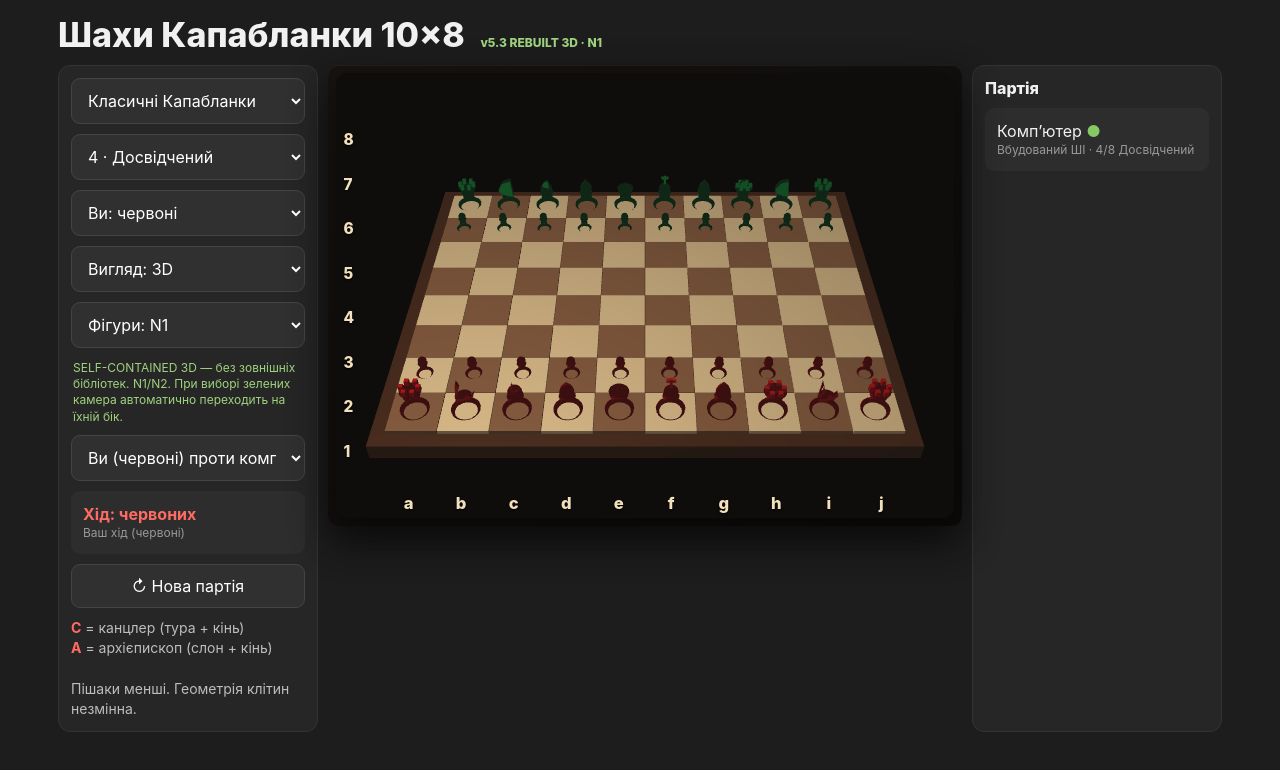
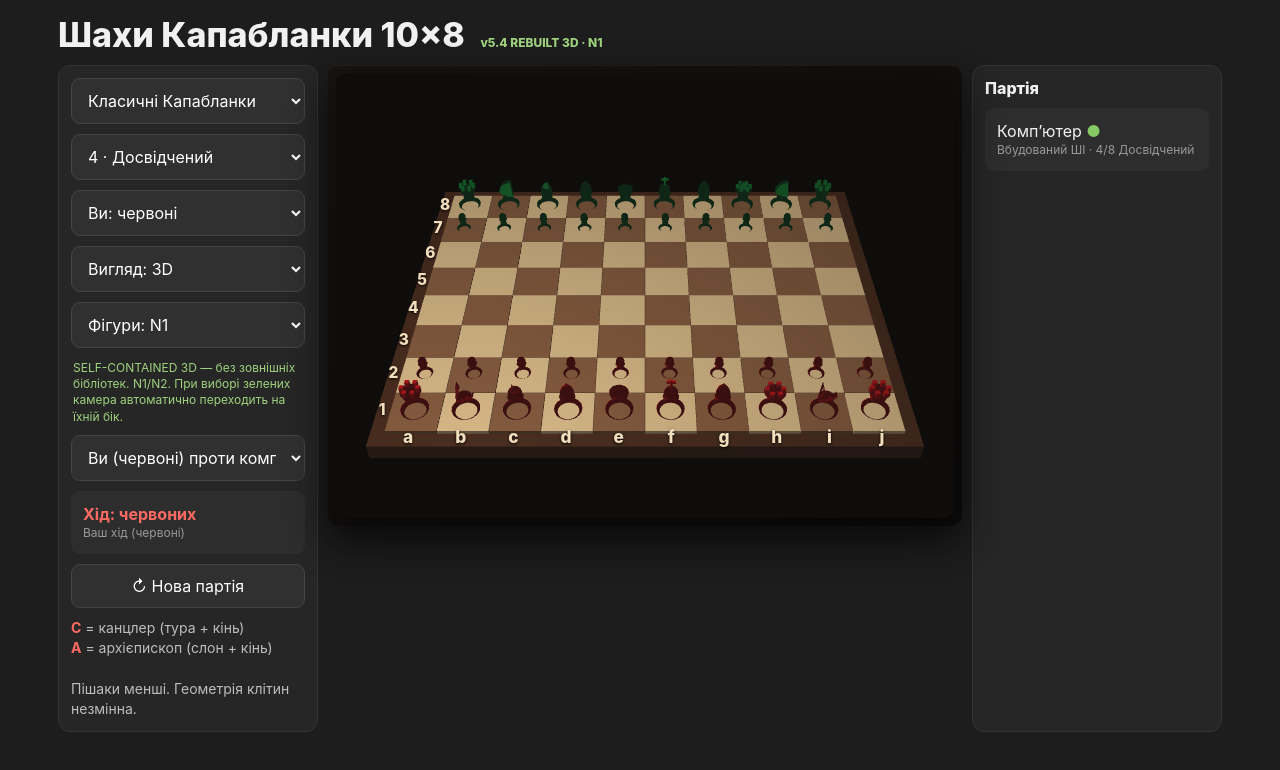
Before and after one commit to KrasnoZene68-star/capablanca-chess, a plain HTML site: page index.html in a window 1280 px wide. Drawn offline with Linux system fonts and the light colour scheme.

Commit message:
Add files via upload

```diff
--- a/index.html
+++ b/index.html
@@ -153,11 +153,25 @@ body.real3d .boardShell{
  #glSideCoords{left:.5%;top:12%;bottom:9%}
 }
 
+
+/* v5.4 — coordinate labels are projected with the board */
+#glCoordLayer{
+ position:absolute; inset:0; pointer-events:none; z-index:4;
+ font-weight:800; color:#f2dfbd;
+ text-shadow:0 1px 3px rgba(0,0,0,.95);
+}
+.glCoord{
+ position:absolute; transform:translate(-50%,-50%);
+ line-height:1; white-space:nowrap;
+}
+.glCoord.file{font-size:clamp(11px,1.35vw,18px)}
+.glCoord.rank{font-size:clamp(10px,1.2vw,16px)}
+
 </style>
 </head>
 <body>
 <div class="app">
- <div class="brand">Шахи Капабланки 10×8 <span class="badge">v5.3 REBUILT 3D · N1</span></div>
+ <div class="brand">Шахи Капабланки 10×8 <span class="badge">v5.4 REBUILT 3D · N1</span></div>
  <div class="layout">
   <aside class="panel left">
    <div class="controls">
@@ -233,8 +247,7 @@ body.real3d .boardShell{
    <div class="boardShell">
     <div id="glWrap">
       <canvas id="glBoard" aria-label="3D шахівниця Капабланки"></canvas>
-      <div id="glBottomCoords"></div>
-      <div id="glSideCoords"></div>
+      <div id="glCoordLayer" aria-hidden="true"></div>
       <div id="glFallback">3D недоступне на цьому пристрої — перемкніть «Вигляд: 2D».</div>
     </div>
     <div id="board" class="board">
@@ -380,7 +393,7 @@ const humanSideEl=document.getElementById("humanSide"), mobileHumanSide=document
 const viewModeEl=document.getElementById("viewMode"), mobileViewMode=document.getElementById("mobileViewMode");
 const pieceSetEl=document.getElementById("pieceSet"), mobilePieceSet=document.getElementById("mobilePieceSet");
 const glWrap=document.getElementById("glWrap"), glCanvas=document.getElementById("glBoard");
-const glBottomCoords=document.getElementById("glBottomCoords"), glSideCoords=document.getElementById("glSideCoords");
+const glCoordLayer=document.getElementById("glCoordLayer");
 const modeEl=document.getElementById("mode"), mobileMode=document.getElementById("mobileMode");
 const turnStatus=document.getElementById("turnStatus"), subStatus=document.getElementById("subStatus");
 const mobileTurn=document.getElementById("mobileTurn"), mobileState=document.getElementById("mobileState");
@@ -1217,7 +1230,7 @@ function resizeGL(){
  const r=glWrap.getBoundingClientRect(),dpr=Math.min(window.devicePixelRatio||1,1.6);
  const w=Math.max(320,Math.round(r.width*dpr)),h=Math.max(260,Math.round(r.height*dpr));
  if(glCanvas.width!==w||glCanvas.height!==h){glCanvas.width=w;glCanvas.height=h}
- GL.viewport(0,0,w,h);
+ GL.viewport(0,0,w,h); if(GLReady)requestAnimationFrame(updateProjectedCoordsGL);
 }
 function drawMesh(mesh,model,color){
  GL.bindBuffer(GL.ARRAY_BUFFER,mesh.pb);GL.vertexAttribPointer(aPos,3,GL.FLOAT,false,0,0);
@@ -1231,14 +1244,56 @@ function setupCameraGL(){
  projM=m4Perspective(29*Math.PI/180,glCanvas.width/glCanvas.height,.1,50);
  viewM=m4LookAt(eye,[0,.05,0],[0,1,0]);vpM=m4Mul(projM,viewM);invVPM=m4Inv(vpM);
  GL.uniform3fv(uEye,eye);GL.uniform3fv(uLight,[-4,10,6]);
- const files=flip?[...FILES].reverse():[...FILES];
- const ranks=flip?["1","2","3","4","5","6","7","8"]:["8","7","6","5","4","3","2","1"];
- glBottomCoords.innerHTML=files.map(x=>`<span>${x}</span>`).join("");
- glSideCoords.innerHTML=ranks.map(x=>`<span>${x}</span>`).join("");
+ updateProjectedCoordsGL();
 }
+
+function projectGLPoint(x,y,z){
+ const p=v4mul(vpM,[x,y,z,1]);
+ if(Math.abs(p[3])<1e-6)return null;
+ const nx=p[0]/p[3], ny=p[1]/p[3];
+ const rect=glWrap.getBoundingClientRect();
+ return {x:(nx*.5+.5)*rect.width,y:(1-(ny*.5+.5))*rect.height};
+}
+function updateProjectedCoordsGL(){
+ if(!glCoordLayer||!vpM)return;
+ glCoordLayer.innerHTML="";
+ const flip=humanSide()==="g";
+ const fileLabels=flip?[...FILES].reverse():[...FILES];
+ const rankLabels=flip?["1","2","3","4","5","6","7","8"]:["8","7","6","5","4","3","2","1"];
+
+ // Horizontal coordinates are anchored just outside the near 3D board edge.
+ const nearZ=flip?-4.18:4.18;
+ for(let i=0;i<10;i++){
+  const worldC=flip?9-i:i;
+  const p=projectGLPoint(worldC-4.5,.10,nearZ);
+  if(!p)continue;
+  const el=document.createElement("span");
+  el.className="glCoord file";
+  el.textContent=fileLabels[i];
+  el.style.left=p.x+"px";
+  el.style.top=p.y+"px";
+  glCoordLayer.appendChild(el);
+ }
+
+ // Vertical coordinates are anchored to the visible left sloping edge.
+ const sideX=flip?5.15:-5.15;
+ for(let i=0;i<8;i++){
+  const worldR=flip?7-i:i;
+  const p=projectGLPoint(sideX,.10,worldR-3.5);
+  if(!p)continue;
+  const el=document.createElement("span");
+  el.className="glCoord rank";
+  el.textContent=rankLabels[i];
+  el.style.left=p.x+"px";
+  el.style.top=p.y+"px";
+  glCoordLayer.appendChild(el);
+ }
+}
+
 function renderGL(){
  if(viewModeEl.value!=="3d"||!state||!ensureGL())return;
  resizeGL();setupCameraGL();
+ updateProjectedCoordsGL();
  GL.clearColor(.055,.05,.045,1);GL.clear(GL.COLOR_BUFFER_BIT|GL.DEPTH_BUFFER_BIT);
  drawMesh(glMeshes.board,m4Identity(),new Float32Array([.23,.12,.065]));
  for(let r=0;r<8;r++)for(let c=0;c<10;c++){
@@ -1253,7 +1308,7 @@ function renderGL(){
   const p=state[r][c];if(!p)continue;
   let model=m4Translate(c-4.5,.08,r-3.5);
   if(p.c==="g")model=m4Mul(model,m4RotY(Math.PI));
-  const sc=p.t==="P"?.58:.66;model=m4Mul(model,m4Scale(sc,sc,sc));
+  const sc=p.t==="P"?.57:.63;model=m4Mul(model,m4Scale(sc,sc,sc));
   const color=p.c==="r"?new Float32Array([.62,.035,.045]):new Float32Array([.035,.34,.12]);
   drawMesh(glMeshes[set+p.t],model,color);
  }
```
